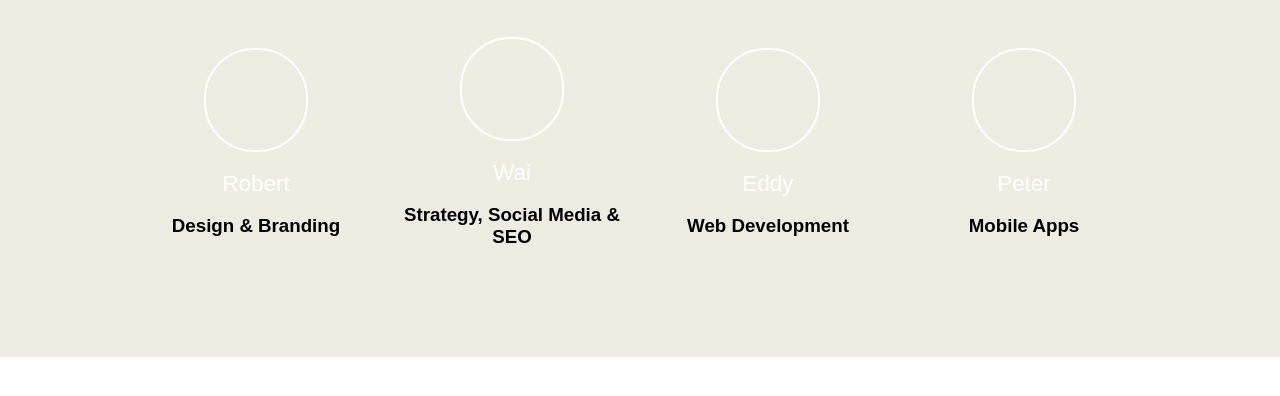
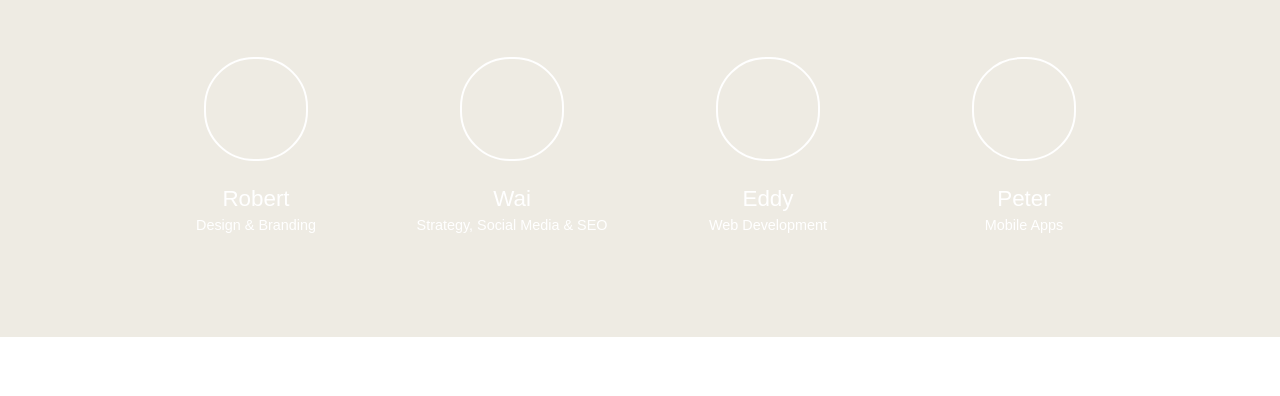
Before and after one commit to EddyRespondek/Mallard-Digital, a plain HTML site: page index.html in a window 1280 px wide. Shown: the part 326-722 px from the top of the page. Drawn offline with Linux system fonts and the light colour scheme; a web font is replaced by a local one.

Commit message:
Update index.html

```diff
--- a/index.html
+++ b/index.html
@@ -68,6 +68,17 @@
         font-size: 1.4em;
         font-weight: normal;
         color: #fff;
+        margin-top: 27px;
+        margin-bottom: 8px;
+        line-height: 1;
+      }
+
+      .streams .col h3 {
+        color: #fff;
+        font-size: 0.9em;
+        font-weight: normal;
+        margin-top: 0px;
+        line-height: 1;
       }
 
       .streams .col .profile-image {
```
